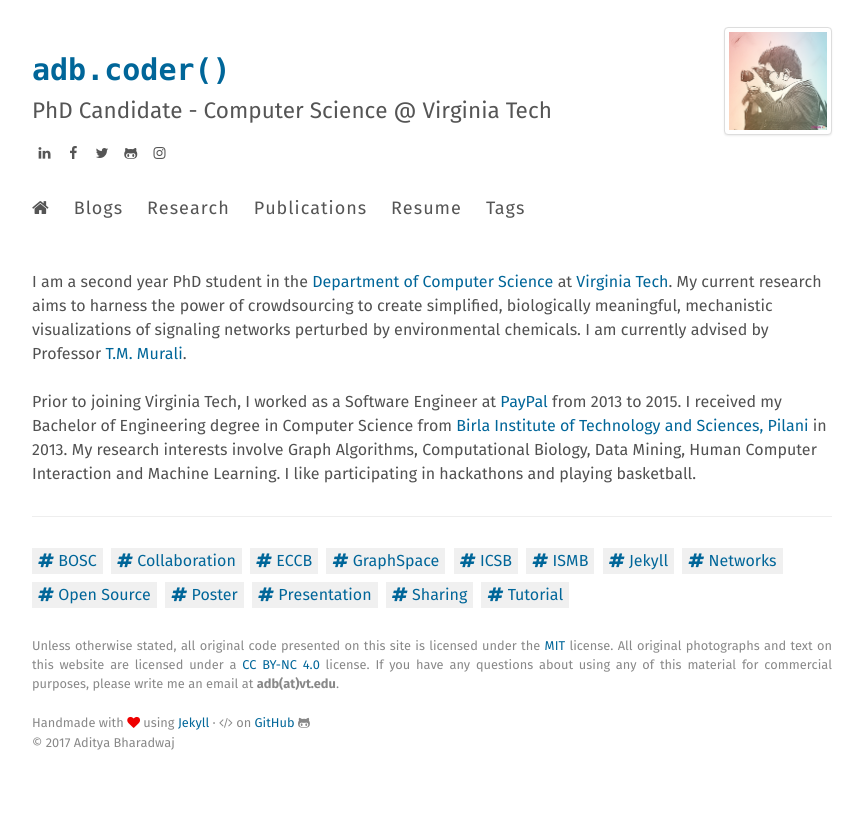
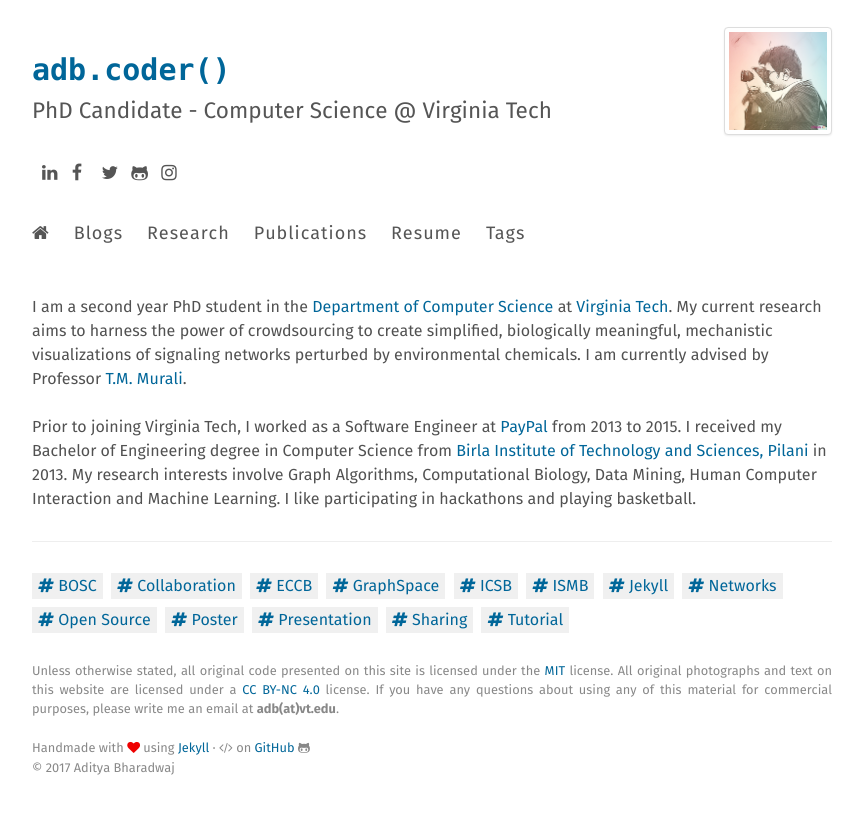
Before and after one commit to adbharadwaj/adbharadwaj.github.io, a Jekyll site: the page built from index.html, in a window 1280 px wide. Shown: the top 814 px of the page, without its empty margins (208-1071 px from the left). Built offline with Jekyll 4.4.1, drawn with Linux system fonts in a browser that asks for light colours.

Commit message:
Update _layout.scss

```diff
--- a/assets/scss/_layout.scss
+++ b/assets/scss/_layout.scss
@@ -506,12 +506,13 @@ blockquote p:last-child {
 }
 
 .footer-social-links {
-    font-size: 14px;
+    font-size: 18px;
     /*text-align: center;*/
-    margin-top: 5px;
+    margin-top: 20px;
+    margin-right: -10px;
 
     a {
-        padding: 3px 5px;
+        padding: 5px 10px;
         width: 25px;
         height: auto;
         position: relative;
```
